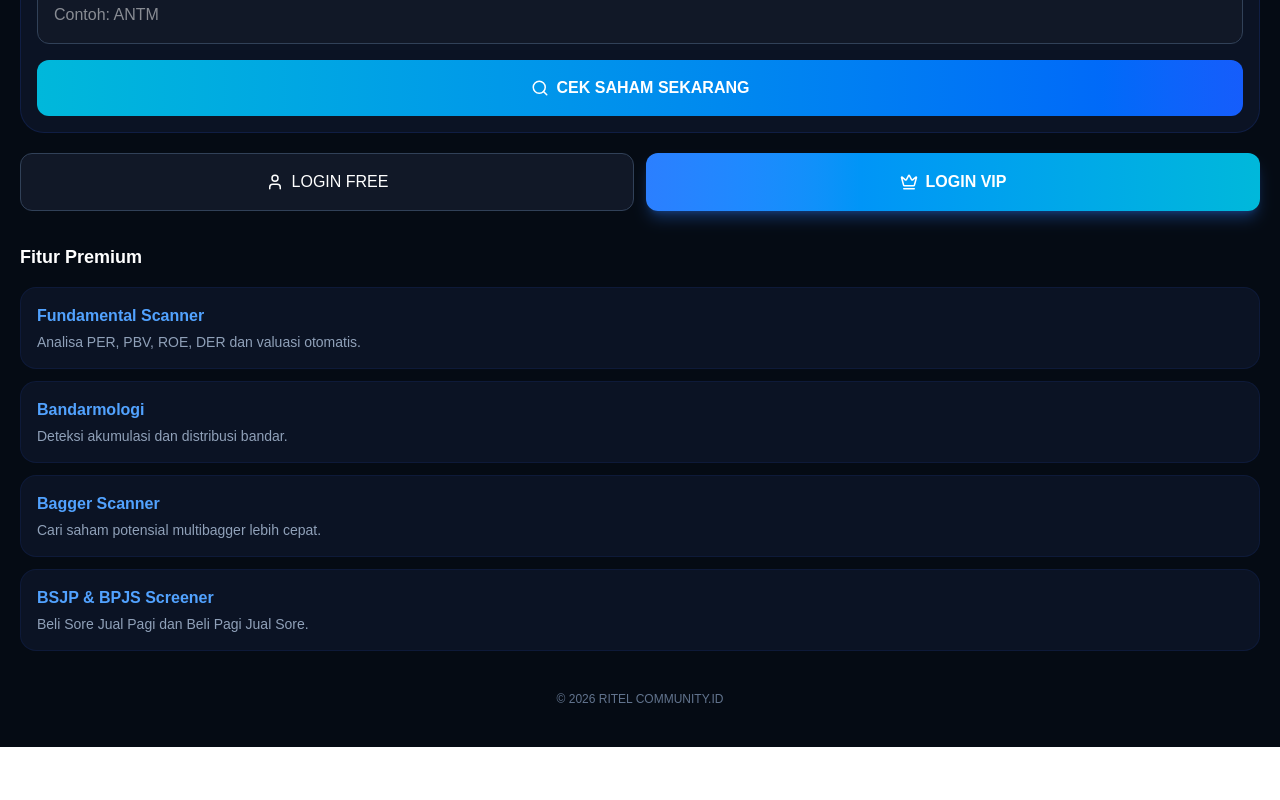
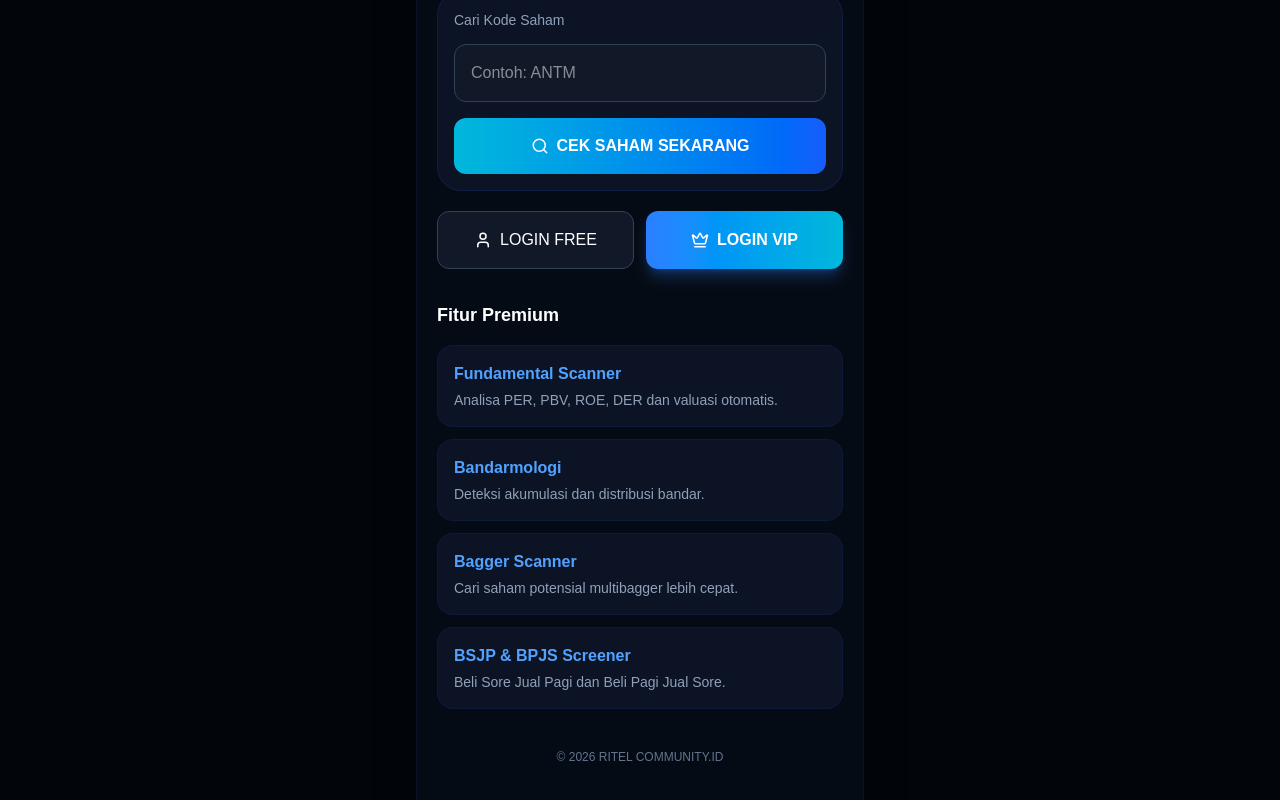
Before and after one commit to pediaboy/analisis, a Next.js app: page / in a window 1280 px wide. Shown: the part 380-1180 px from the top of the page. Before the commit the page ends 1127 px from the top, so only its background shows below. Built offline with nearby package versions, Linux system fonts and the light colour scheme.

Commit message:
Update page.tsx

```diff
--- a/app/page.tsx
+++ b/app/page.tsx
@@ -4,97 +4,73 @@ import { Search, Crown, User } from "lucide-react";
 
 export default function Home() {
   return (
-    <main className="min-h-screen bg-[#050B14] text-white">
+    // Wrapper luar: Berfungsi sebagai background (layar belakang) kalau dibuka di PC
+    <div className="min-h-screen bg-black sm:bg-[#02050A] flex justify-center">
+
+      {/* Layar Mobile Container: Dibatasi max-w-md (layar HP) dan dibikin seolah-olah frame */}
+      <main className="w-full max-w-md min-h-screen bg-[#050B14] text-white relative shadow-2xl sm:border-x sm:border-blue-900/20">
 
         {/* HEADER */}
         <div className="px-5 pt-8 pb-4">
-
           <h1 className="text-2xl font-bold text-blue-400">
             RITEL COMMUNITY.ID
           </h1>
-
           <p className="text-slate-400 text-sm mt-1">
             Fundamental • Bandarmologi • Multibagger
           </p>
-
         </div>
 
         {/* HERO */}
         <div className="px-5 mt-6">
-
           <div className="rounded-3xl border border-blue-900/30 bg-gradient-to-b from-[#0B1324] to-[#050B14] p-6">
-
             <h2 className="text-3xl font-bold leading-tight">
               CEK FUNDAMENTAL
               <br />
               SAHAM DALAM
               <span className="text-blue-400"> 10 DETIK</span>
             </h2>
-
             <p className="text-slate-400 mt-4 text-sm">
-            Analisa Fundamental, Bandarmologi,
-            Trend Market dan Potensi Bagger
-            dalam satu dashboard premium.
+              Analisa Fundamental, Bandarmologi, Trend Market dan Potensi Bagger dalam satu dashboard premium.
             </p>
-
           </div>
-
         </div>
 
         {/* SEARCH */}
         <div className="px-5 mt-6">
-
           <div className="bg-[#0B1324] border border-blue-900/30 rounded-3xl p-4">
-
             <label className="text-sm text-slate-400">
               Cari Kode Saham
             </label>
-
             <input
               type="text"
               placeholder="Contoh: ANTM"
               className="w-full mt-3 bg-[#111827] border border-slate-700 rounded-xl px-4 py-4 outline-none"
             />
-
-          <button className="w-full mt-4 bg-gradient-to-r from-cyan-500 to-blue-600 py-4 rounded-xl font-bold flex justify-center items-center gap-2">
-
+            <button className="w-full mt-4 bg-gradient-to-r from-cyan-500 to-blue-600 py-4 rounded-xl font-bold flex justify-center items-center gap-2 hover:opacity-90 transition-opacity">
               <Search size={18} />
               CEK SAHAM SEKARANG
-
             </button>
-
           </div>
-
         </div>
 
         {/* BUTTON LOGIN */}
         <div className="px-5 mt-5 grid grid-cols-2 gap-3">
-
-        <button className="bg-[#111827] border border-slate-700 py-4 rounded-xl flex justify-center items-center gap-2">
-
+          <button className="bg-[#111827] border border-slate-700 py-4 rounded-xl flex justify-center items-center gap-2 hover:bg-[#1f2937] transition-colors">
             <User size={18} />
             LOGIN FREE
-
           </button>
-
-        <button className="bg-gradient-to-r from-blue-500 to-cyan-500 py-4 rounded-xl font-bold flex justify-center items-center gap-2 shadow-lg shadow-blue-500/30">
-
+          <button className="bg-gradient-to-r from-blue-500 to-cyan-500 py-4 rounded-xl font-bold flex justify-center items-center gap-2 shadow-lg shadow-blue-500/30 hover:opacity-90 transition-opacity">
             <Crown size={18} />
             LOGIN VIP
-
           </button>
-
         </div>
 
         {/* FITUR */}
         <div className="px-5 mt-8">
-
           <h3 className="font-bold text-lg mb-4">
             Fitur Premium
           </h3>
-
           <div className="space-y-3">
-
             <div className="bg-[#0B1324] rounded-2xl p-4 border border-blue-900/20">
               <h4 className="text-blue-400 font-semibold">
                 Fundamental Scanner
@@ -103,7 +79,6 @@ export default function Home() {
                 Analisa PER, PBV, ROE, DER dan valuasi otomatis.
               </p>
             </div>
-
             <div className="bg-[#0B1324] rounded-2xl p-4 border border-blue-900/20">
               <h4 className="text-blue-400 font-semibold">
                 Bandarmologi
@@ -112,7 +87,6 @@ export default function Home() {
                 Deteksi akumulasi dan distribusi bandar.
               </p>
             </div>
-
             <div className="bg-[#0B1324] rounded-2xl p-4 border border-blue-900/20">
               <h4 className="text-blue-400 font-semibold">
                 Bagger Scanner
@@ -121,7 +95,6 @@ export default function Home() {
                 Cari saham potensial multibagger lebih cepat.
               </p>
             </div>
-
             <div className="bg-[#0B1324] rounded-2xl p-4 border border-blue-900/20">
               <h4 className="text-blue-400 font-semibold">
                 BSJP & BPJS Screener
@@ -130,18 +103,15 @@ export default function Home() {
                 Beli Sore Jual Pagi dan Beli Pagi Jual Sore.
               </p>
             </div>
-
           </div>
-
         </div>
 
         {/* FOOTER */}
-      <div className="text-center text-slate-500 text-xs py-10">
-
+        <div className="text-center text-slate-500 text-xs py-10 pb-16">
           © 2026 RITEL COMMUNITY.ID
-
         </div>
 
       </main>
+    </div>
   );
 }
```
Lines whose indentation alone changed are shown as unchanged.
